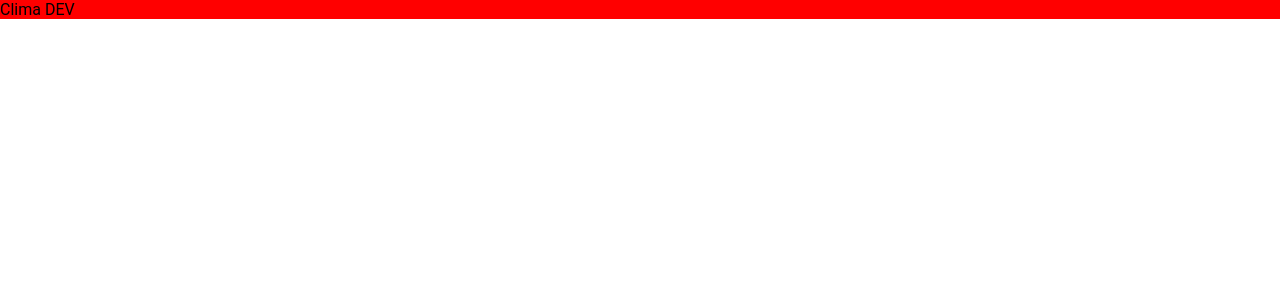
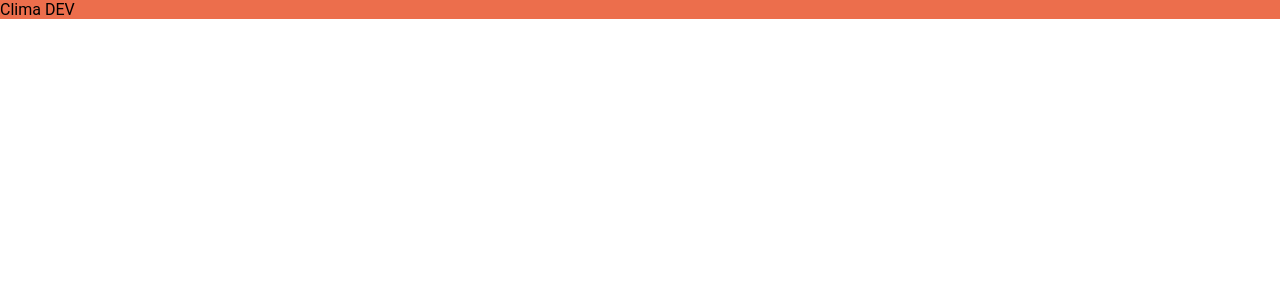
Before and after one commit to devbpatriciocosta/clima-dev, a Next.js app: page / in a window 1280 px wide. Shown: the top 300 px of the page. Built offline with nearby package versions, Linux system fonts and the light colour scheme.

Commit message:
Theme Config

```diff
--- a/pages/_app.jsx
+++ b/pages/_app.jsx
@@ -1,4 +1,5 @@
 import { createGlobalStyle, ThemeProvider } from 'styled-components'
+import theme from '../src/theme'
 
 const GlobalStyle = createGlobalStyle`
   * {
@@ -9,13 +10,13 @@ const GlobalStyle = createGlobalStyle`
 
   body {
     font-family: 'Roboto', sans-serif;
-    background-color: ${(props) => props.theme.secondBackgroundColor};
+    background-color: ${(props) => props.theme.colors.white};
   }
 `
 
 function App({ Component, pageProps }) {
   return (
-    <ThemeProvider theme={{}}>
+    <ThemeProvider theme={theme}>
       <GlobalStyle />
       <Component {...pageProps} />
     </ThemeProvider>
--- a/pages/index.jsx
+++ b/pages/index.jsx
@@ -1,7 +1,7 @@
 import styled from 'styled-components'
 
 const StyledDiv = styled.div`
-  background-color: red;
+  background-color: ${(props) => props.theme.colors.primary};
 `
 
 export default function homePage() {
--- /dev/null
+++ b/src/theme.js
@@ -0,0 +1,9 @@
+const theme = {
+  colors: {
+    primary: '#EC6E4C',
+    white: '#fff',
+    black: '#424242'
+  }
+}
+
+export default theme
```
